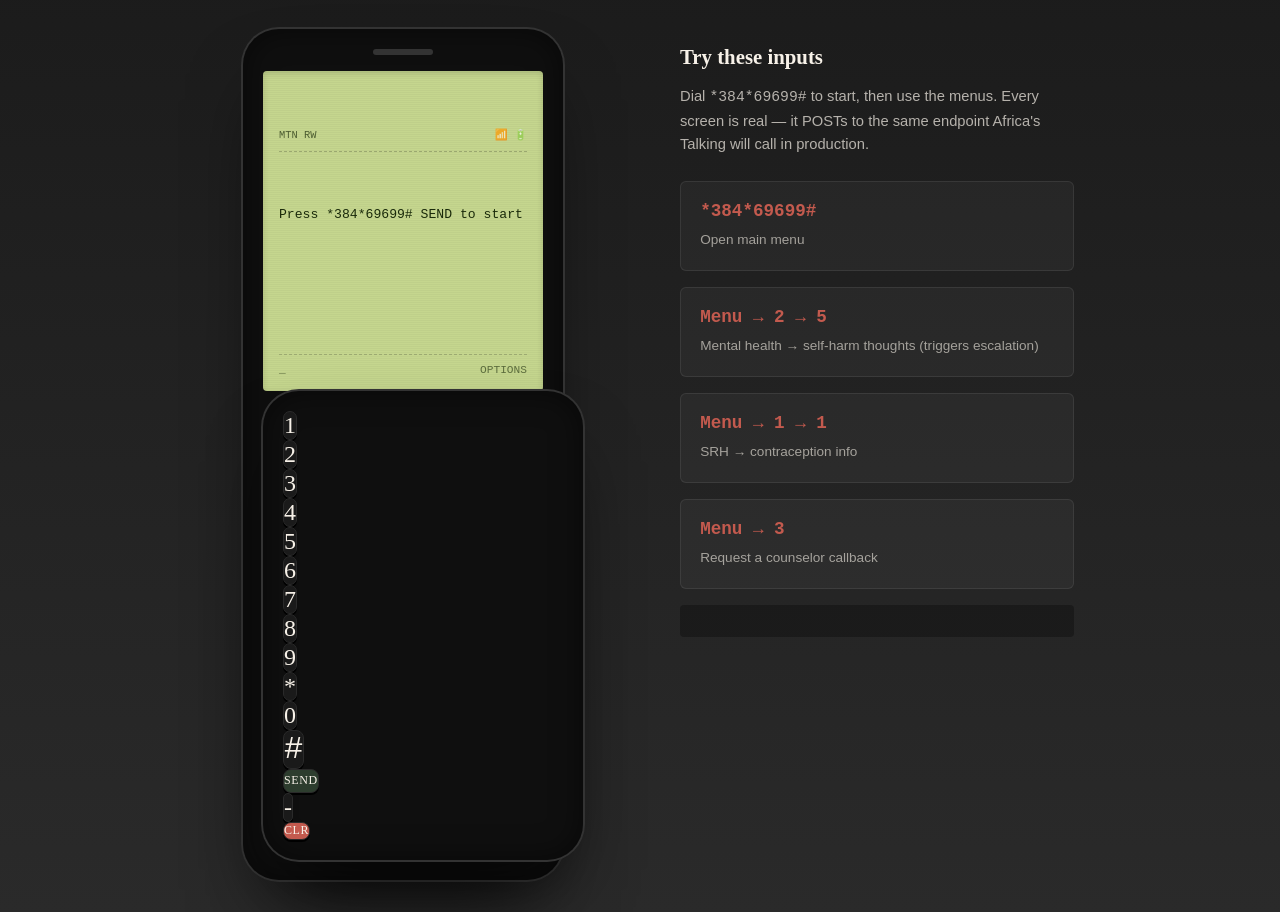
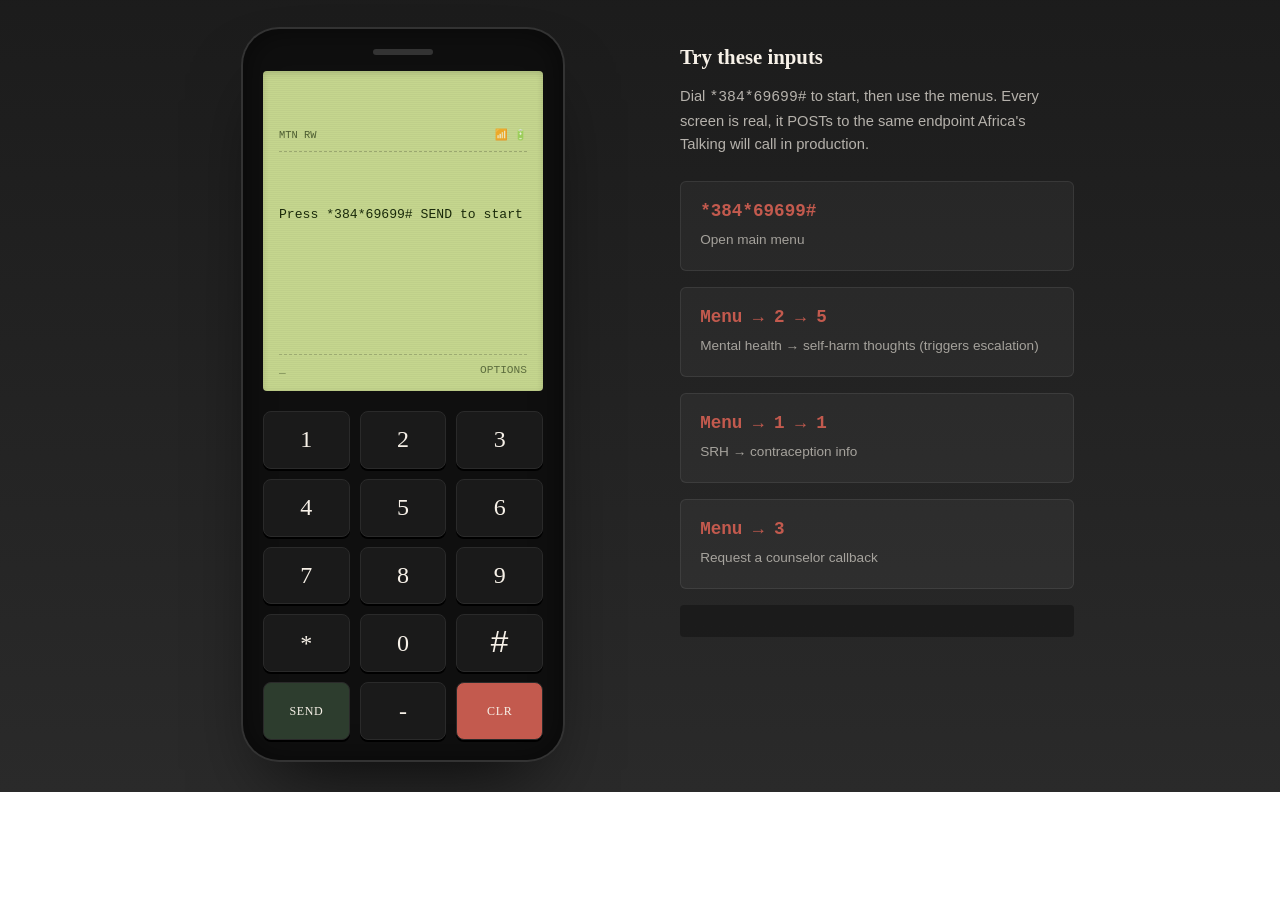
Before and after one commit to n-elie7/mbwira, a plain HTML site: page frontend/ussd/index.html in a window 1280 px wide. Shown: the part 102-1014 px from the top of the page. After the commit the page ends 894 px from the top, so only its background shows below. Drawn offline with Linux system fonts and the light colour scheme.

Commit message:
feat: added USSD simulator HTML page and update route to serve directory

```diff
--- a/frontend/ussd/ussd_simulator.html
+++ b/frontend/ussd/index.html
@@ -23,7 +23,7 @@
                         <div class="content" id="screenContent">Press *384*69699# SEND to start</div>
                         <div class="input-area"><span id="inputDisplay">_</span><span>OPTIONS</span></div>
                     </div>
-                    <div class="phone-frame">
+                    <div class="keypad">
                         <button class="key" data-k="1">1</button>
                         <button class="key" data-k="2">2</button>
                         <button class="key" data-k="3">3</button>
@@ -36,17 +36,18 @@
                         <button class="key start" data-k="*">*</button>
                         <button class="key" data-k="0">0</button>
                         <button class="key hash" data-k="#">#</button>
-                        <button class="key send" data-k="sendBtn">SEND</button>
+                        <button class="key send" id="sendBtn">SEND</button>
                         <button class="key" data-k="7">-</button>
                         <button class="key clear" id="clearBtn">CLR</button>
                     </div>
+
             </div>
 
         </div>
 
         <div class="side">
             <h2>Try these inputs</h2>
-            <p>Dial <code>*384*69699#</code> to start, then use the menus. Every screen is real — it POSTs to the same endpoint Africa's Talking will call in production.</p>
+            <p>Dial <code>*384*69699#</code> to start, then use the menus. Every screen is real, it POSTs to the same endpoint Africa's Talking will call in production.</p>
 
             <div class="quick-dial" onclick="quickDial('*384*69699#')">
                 <strong>*384*69699#</strong>
```
Also changed, not shown: 1 other file.
